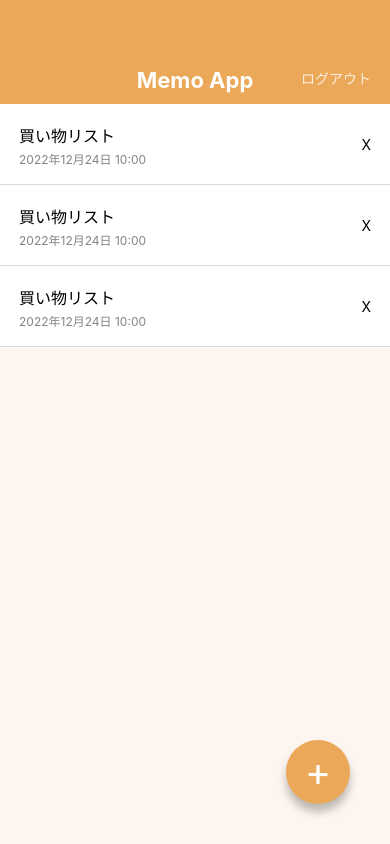
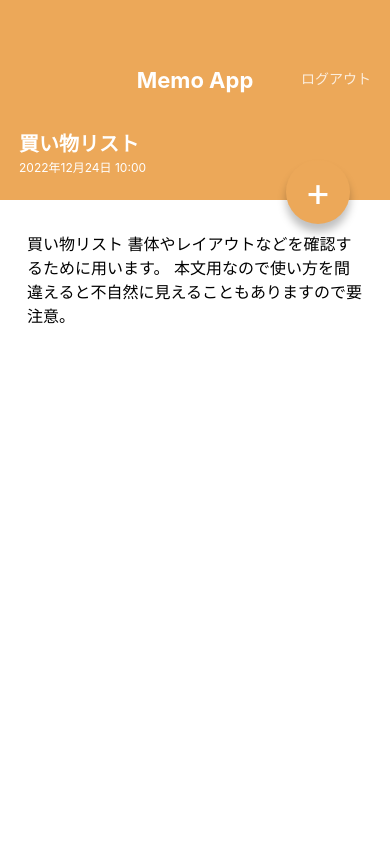
Before and after one commit to hosoya08/MemoApp, a React Native app: screen / in a window 390 px wide. Built offline with nearby package versions, Linux system fonts and the light colour scheme.

Commit message:
reate MemoDetailScreen

```diff
--- a/App.jsx
+++ b/App.jsx
@@ -1,23 +1,11 @@
 import React from 'react';
-import { StyleSheet, View } from 'react-native';
+import { StyleSheet } from 'react-native';
 
-import AppBar from './src/components/AppBar';
-import MemoList from './src/components/memoList';
-import CilcreButton from './src/components/circleButton';
+import MemoListScreen from './src/screens/MemoListScreen';
+import MemoDetailScreen from './src/screens/memoDetailScreen';
 
 export default function App() {
   return (
-    <View style={styles.container}>
-      <AppBar />
-      <MemoList />
-      <CilcreButton>+</CilcreButton>
-    </View>
+    <MemoDetailScreen />
   );
 }
-
-const styles = StyleSheet.create({
-  container: {
-    flex: 1,
-    backgroundColor: '#FDF5EF',
-  },
-});
--- a/src/components/circleButton.jsx
+++ b/src/components/circleButton.jsx
@@ -1,11 +1,11 @@
 import React from 'react';
 import { View, Text, StyleSheet } from 'react-native';
-import { string } from 'prop-types';
+import { string, shape } from 'prop-types';
 
 export default function CircleButton(props) {
-  const { children } = props;
+  const { children, style } = props;
   return (
-    <View style={styles.circleButton}>
+    <View style={[styles.circleButton, style]}>
       <Text style={styles.circleButtonLabel}>{children}</Text>
     </View>
   );
@@ -13,6 +13,14 @@
 
 CircleButton.propTypes = {
   children: string.isRequired,
+  // shapeはオブジェクトの形を定義します。
+  // 空の場合、どんなオブジェクトでもOKになる。
+  style: shape(),
+};
+
+CircleButton.defaultProps = {
+  // 初期値を設定
+  style: null,
 };
 
 const styles = StyleSheet.create({
--- /dev/null
+++ b/src/screens/MemoListScreen.jsx
@@ -0,0 +1,23 @@
+import React from 'react';
+import { View, StyleSheet } from 'react-native';
+
+import AppBar from '../components/AppBar';
+import MemoList from '../components/memoList';
+import CilcreButton from '../components/circleButton';
+
+export default function MemoListScreen() {
+  return (
+    <View style={styles.container}>
+      <AppBar />
+      <MemoList />
+      <CilcreButton>+</CilcreButton>
+    </View>
+  );
+}
+
+const styles = StyleSheet.create({
+  container: {
+    flex: 1,
+    backgroundColor: '#FDF5EF',
+  },
+});
--- /dev/null
+++ b/src/screens/memoDetailScreen.jsx
@@ -0,0 +1,58 @@
+import React from 'react';
+import { View, ScrollView, Text, StyleSheet } from 'react-native';
+
+import AppBar from '../components/AppBar';
+import CircleButton from '../components/circleButton';
+
+export default function MemoDetailScreen() {
+  return (
+    <View style={styles.container}>
+      <AppBar />
+      <View style={styles.memoHeader}>
+        <Text style={styles.memoTitle}>買い物リスト</Text>
+        <Text style={styles.memoDate}>2022年12月24日 10:00</Text>
+      </View>
+
+      <ScrollView style={styles.memoBody}>
+        <Text style={styles.memoText}>
+          買い物リスト 書体やレイアウトなどを確認するために用います。
+          本文用なので使い方を間違えると不自然に見えることもありますので要注意。
+        </Text>
+      </ScrollView>
+      <CircleButton style={{ top: 160, buttom: 'auto' }}>+</CircleButton>
+    </View>
+  );
+}
+
+const styles = StyleSheet.create({
+  container: {
+    flex: 1,
+    backgroundColor: '#fff',
+  },
+  memoHeader: {
+    backgroundColor: '#ECA859',
+    height: 96,
+    justifyContent: 'center',
+    paddingVertical: 24,
+    paddingHorizontal: 19,
+  },
+  memoTitle: {
+    color: '#fff',
+    fontSize: 20,
+    lineHeight: 32,
+    fontWeight: 'bold',
+  },
+  memoDate: {
+    color: '#fff',
+    fontSize: 12,
+    lineHeight: 16,
+  },
+  memoBody: {
+    paddingVertical: 32,
+    paddingHorizontal: 27,
+  },
+  memoText: {
+    fontSize: 16,
+    lineHeight: 24,
+  },
+});
```
